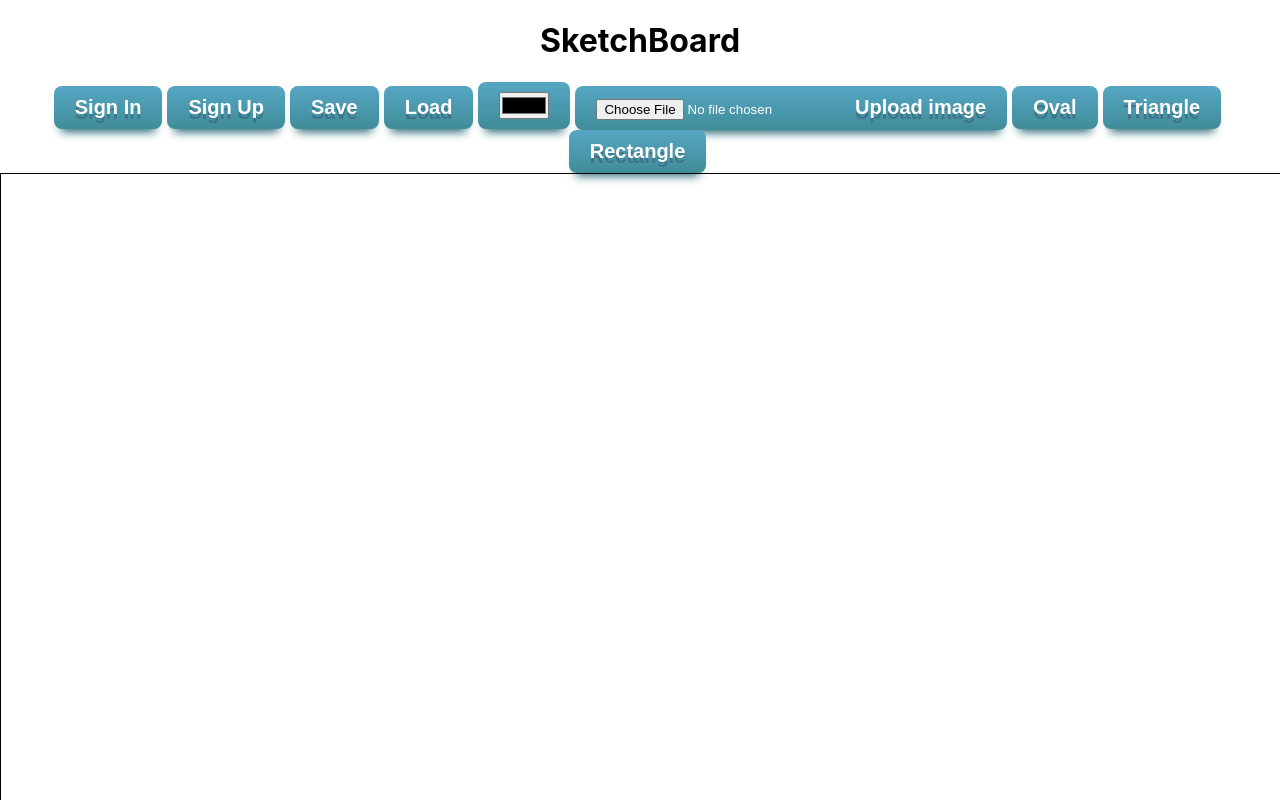
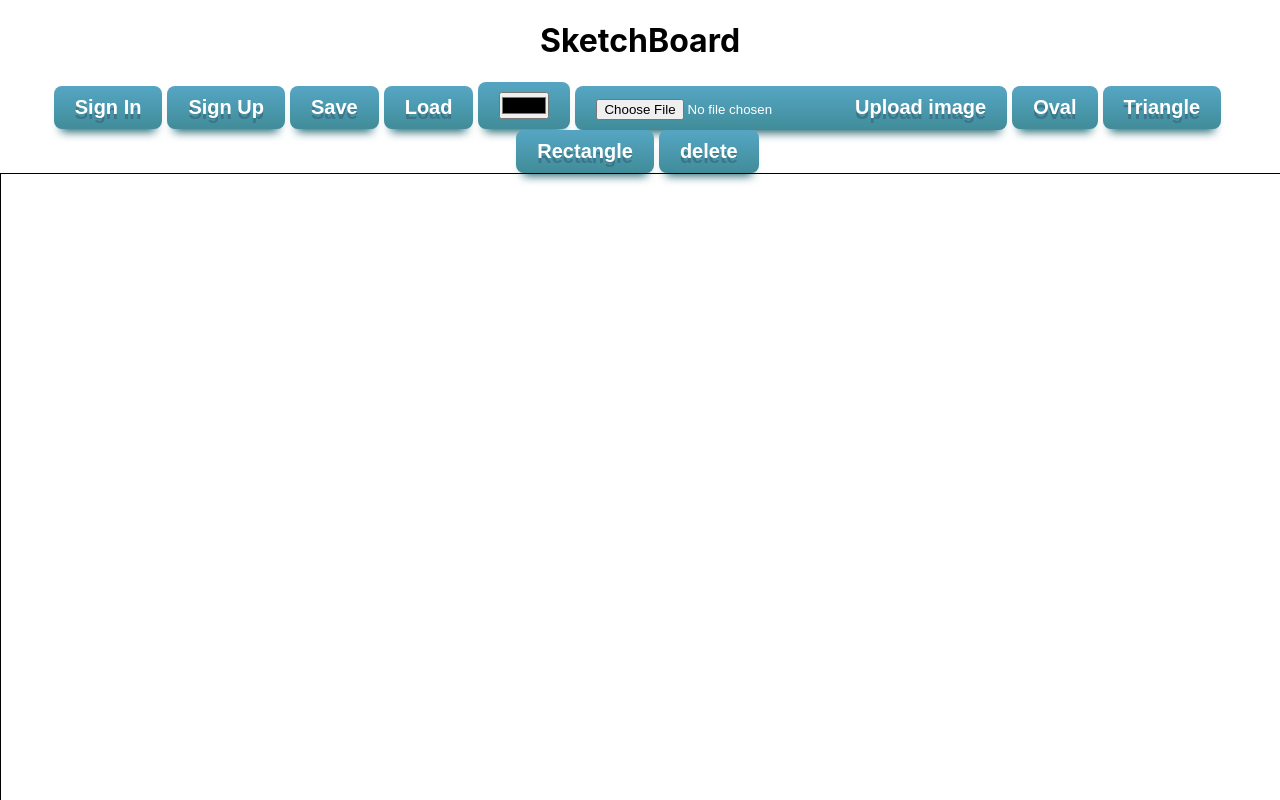
Before and after one commit to segalzeyalz/sketchboard-react, a React (Create React App) app in the folder sketchboard/: page / in a window 1280 px wide. Shown: the top 800 px of the page. Built offline with nearby package versions, Linux system fonts and the light colour scheme.

Commit message:
delete from array last shape

```diff
--- a/sketchboard/src/buttons/Buttons.js
+++ b/sketchboard/src/buttons/Buttons.js
@@ -8,6 +8,7 @@ class Buttons extends Component {
       shapes:[]
     }
     this.chooseShape = this.chooseShape.bind(this)
+    this.deleteShape = this.deleteShape.bind(this)
   }
   componentDidMount() {
 
@@ -16,9 +17,15 @@ class Buttons extends Component {
   componentWillUnmount() {
 
   }
+  deleteShape(){
+    let { shapes } = this.state;
+    shapes.splice(shapes.length-1,1)
+    console.log(shapes)
+  }
   chooseShape(name){
     let { shapes } = this.state;
       this.setState({shapes:[...shapes, name]})
+      console.log(shapes)
   }
   render() {
       //Here is the Buttons
@@ -35,6 +42,7 @@ class Buttons extends Component {
         <div className="button" onClick={()=>{this.chooseShape("Oval")}}>Oval</div>
         <div className="button" onClick={()=>{this.chooseShape("Triangle")}}>Triangle</div>
         <div className="button" onClick={()=>{this.chooseShape("Rectangle")}}>Rectangle</div>
+        <div className="button" onClick={()=>{this.deleteShape("deleteShape")}}>delete</div>
       </div>
     );
   }
```
